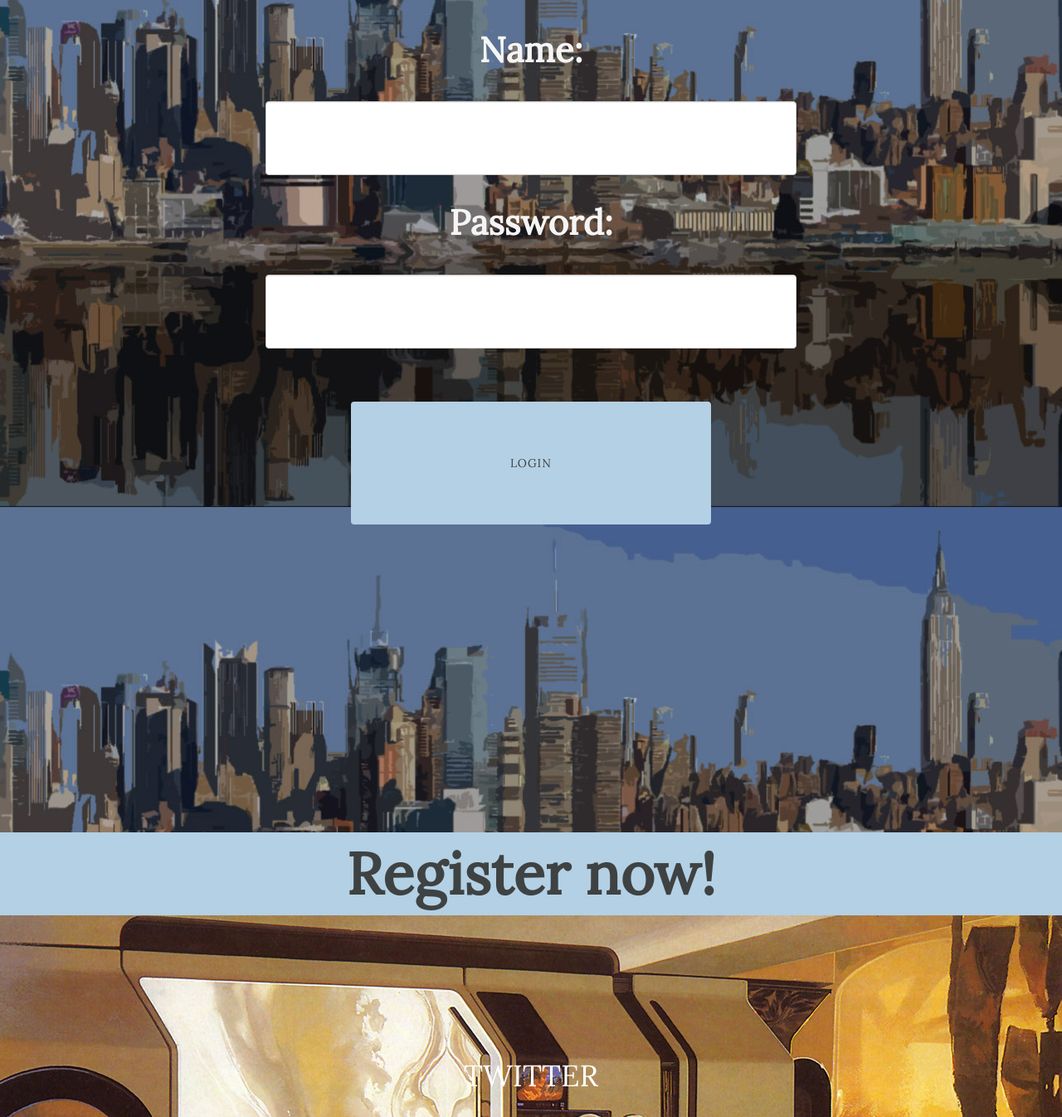
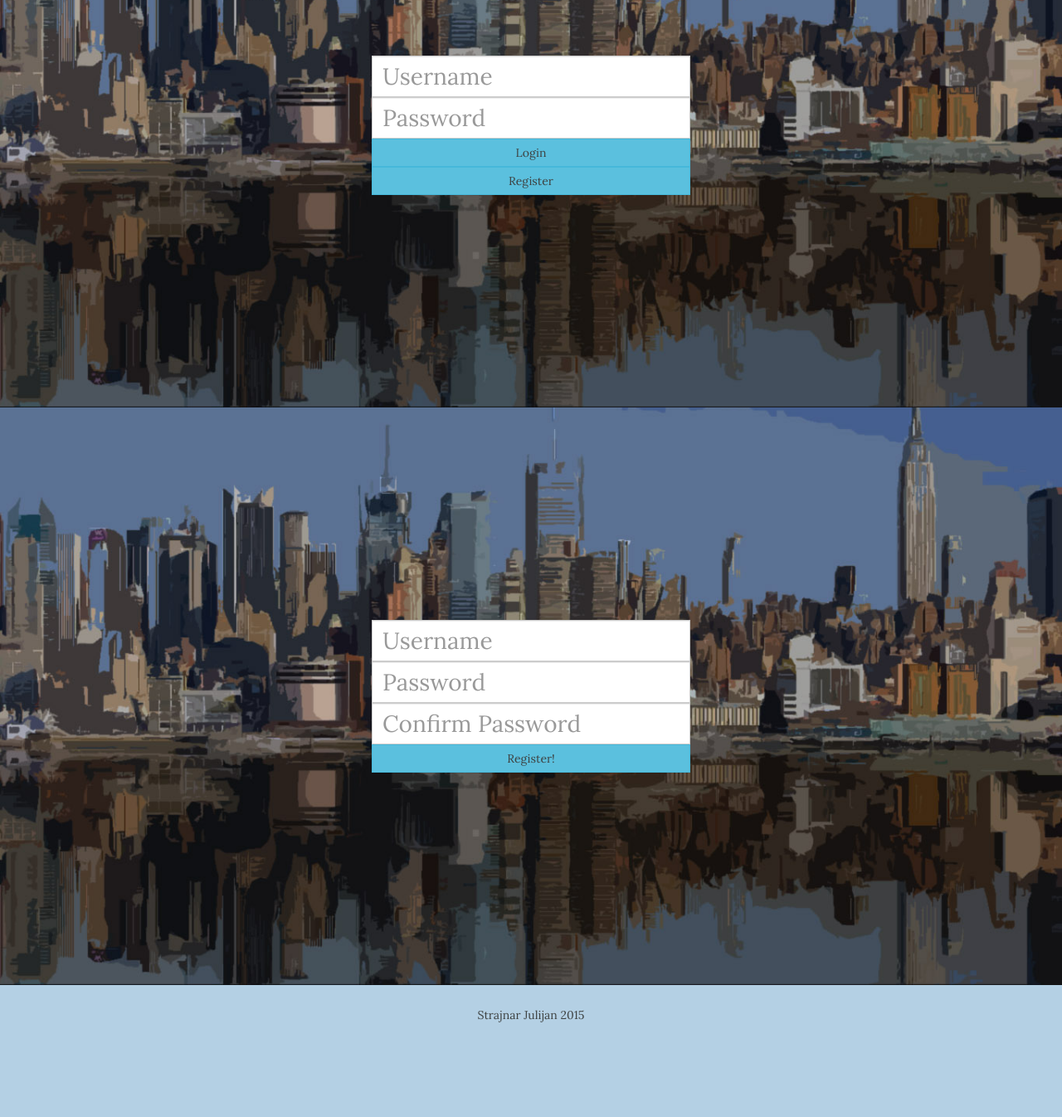
Before and after one commit to julijan040/SPWebPage, a plain HTML site: page main.html in a window 1280 px wide. Shown: the part 294-1640 px from the top of the page at 83% size. After the commit the page ends 1552 px from the top, so only its background shows below. Drawn offline with nearby package versions, Linux system fonts and the light colour scheme.

Commit message:
Little Fixes!2

```diff
--- a/look.css
+++ b/look.css
@@ -15,77 +15,56 @@ header
 {
     background:url('sprites/new-york.jpg') 100% 100% no-repeat fixed;
     color: #fff;
-    margin: 0;
-    padding: 15% 0 24% 0;
     background-size: cover;
     text-align:center;
-}
 
-label
-{
-    text-align: center;
-    line-height: 150%;
-    padding: 2%;
-    font-size: 300%;
-    color: whitesmoke;
+
 }
 
 .form-group
 {
     margin: 0 auto;
+    padding: 20%;
 }
 
 .form-control
 {
-    display: block;
-    text-align: center;
-    line-height: 200%;
     height: 150%;
     width: 50%;
-    padding: 2%;
     font-size: 200%;
     margin: 0 auto;
+    border-radius: 0px;
 }
 
 .btn {
-    padding: 5% 15%;
-    border: 0 none;
-    font-weight: 100;
-    letter-spacing: 1px;
-    text-transform: uppercase;
-    margin: 5%;
-    background-color: #b4d0e4;
+    height: 150%;
+    width: 50%;
+    border-radius: 0px;
+    margin: 0;
+
 }
 
 .middleDiv
 {
-    text-align: center;
-}
-
-#register
-{
-    text-align: center;
-    color: #3e4242;
-    font-size: 500%;
-    font-weight: 600;
+    padding: 2%;
 }
 
 .downDiv
 {
-    background:url('sprites/logo.jpg') 100% 100% no-repeat fixed;
+    background:url('sprites/new-york.jpg') 100% 100% no-repeat fixed;
     color: #fff;
-    height: 1000px;
-    margin: 0;
-    padding: 12% 0 12% 0;
     background-size: cover;
+    text-align:center;
 
 }
 
 footer
 {
+
     font-family: 'Lora', serif;
-    padding: 2%;
     background-color: #b4d0e4;
+
+    height: 60px;
 
 }
 
@@ -93,6 +72,7 @@ footer
 {
     text-align: center;
     color: #3e4242;
+    padding: 2%;
 }
 
 
@@ -100,8 +80,8 @@ footer
 
 body
 {
-    width: 100%;
     height: 100%;
+    margin: 0;
     font-family: 'Lora', serif;
     background-color: #b4d0e4;
 }
@@ -120,17 +100,8 @@ a:link, a:visited, a:hover, a:active {
     text-decoration: none;
 }
 
-
-#video-container {
-    top:0%;
-    left:0%;
-    height:100%;
-    width:100%;
-    overflow: hidden;
+textarea:focus, input:focus, input[type]:focus, .uneditable-input:focus {
+    border-color: #b4d0e4;
+    box-shadow: 0 1px 1px #b4d0e4 inset, 0 0 8px #b4d0e4;
+    outline: 0 none;
 }
-
-video
-{
-    position:relative;
-    z-index:0;
-}
--- a/main.html
+++ b/main.html
@@ -8,56 +8,50 @@
     <title>Zwitter</title>
 
     <!-- SOURCE -->
-    <link href="library/bootstrap-3.3.5-dist/css/bootstrap.min.css" rel="stylesheet">
+    <link href="library/bootstrap-3.3.5-dist/css/bootstrap.css" rel="stylesheet">
     <script src="https://oss.maxcdn.com/html5shiv/3.7.2/html5shiv.min.js"></script>
     <script src="library/jquery-1.11.3.min.js"></script>
-    <script src="library/bootstrap-3.3.5-dist/js/bootstrap.min.js"></script>
+    <script src="library/bootstrap-3.3.5-dist/js/bootstrap.js"></script>
     <link rel="stylesheet" type="text/css" href="look.css">
     <link href='https://fonts.googleapis.com/css?family=Lora' rel='stylesheet' type='text/css'>
     <script src="code.js"></script>
+    <script src="library/jquery.fittext.js"></script>
     <script type="text/javascript" src="http://cdnjs.cloudflare.com/ajax/libs/modernizr/2.8.3/modernizr.min.js"></script>
     <!-- SOURCE -->
 
 </head>
+
 <body>
+
 
 <header>
     <img class="img-responsive" src="sprites/FoodSopaLogo.png" alt="Chania" id="logo">
 </header>
 
 <div class="upDiv">
-
     <div class="form-group">
-        <label for="usr">Name:</label>
-        <input type="text" class="form-control" id="usr">
-        <label for="pwd">Password:</label>
-        <input type="password" class="form-control" id="pwd">
+        <input type="text" class="form-control" id="usr" placeholder="Username">
+        <input type="password" class="form-control" id="pwd" placeholder="Password">
         <a href="#" class="btn btn-info" id="linkButton" role="button">Login</a>
+        <a href="#downDivID" class="btn btn-info" id="linkButton" role="button">Register</a>
     </div>
-
-
-
-
 </div>
 
 
-
-<div class="middleDiv">
-
-    <a href="#downDivID" class="active" title="Next Section" id="register" >Register now!</a>
-</div>
-
 <div class="downDiv" id="downDivID">
-    <h1 class="text-center">TWITTER</h1>
+    <div class="form-group">
+        <input type="text" class="form-control" id="usr" placeholder="Username">
+        <input type="password" class="form-control" id="pwd" placeholder="Password">
+        <input type="password" class="form-control" id="pwd" placeholder="Confirm Password">
+        <a href="#" class="btn btn-info" id="linkButton" role="button">Register!</a>
+    </div>
 </div>
 
 
-
-
 <footer>
-    <p id="add">Free Stock videos by <a href="http://Videezy.com">Videezy</a></p>
     <p id="add">Strajnar Julijan 2015</p>
 </footer>
 
+
 </body>
 </html>
```
Also changed, not shown: sprites/Name.png (added), sprites/Password.png (added).
